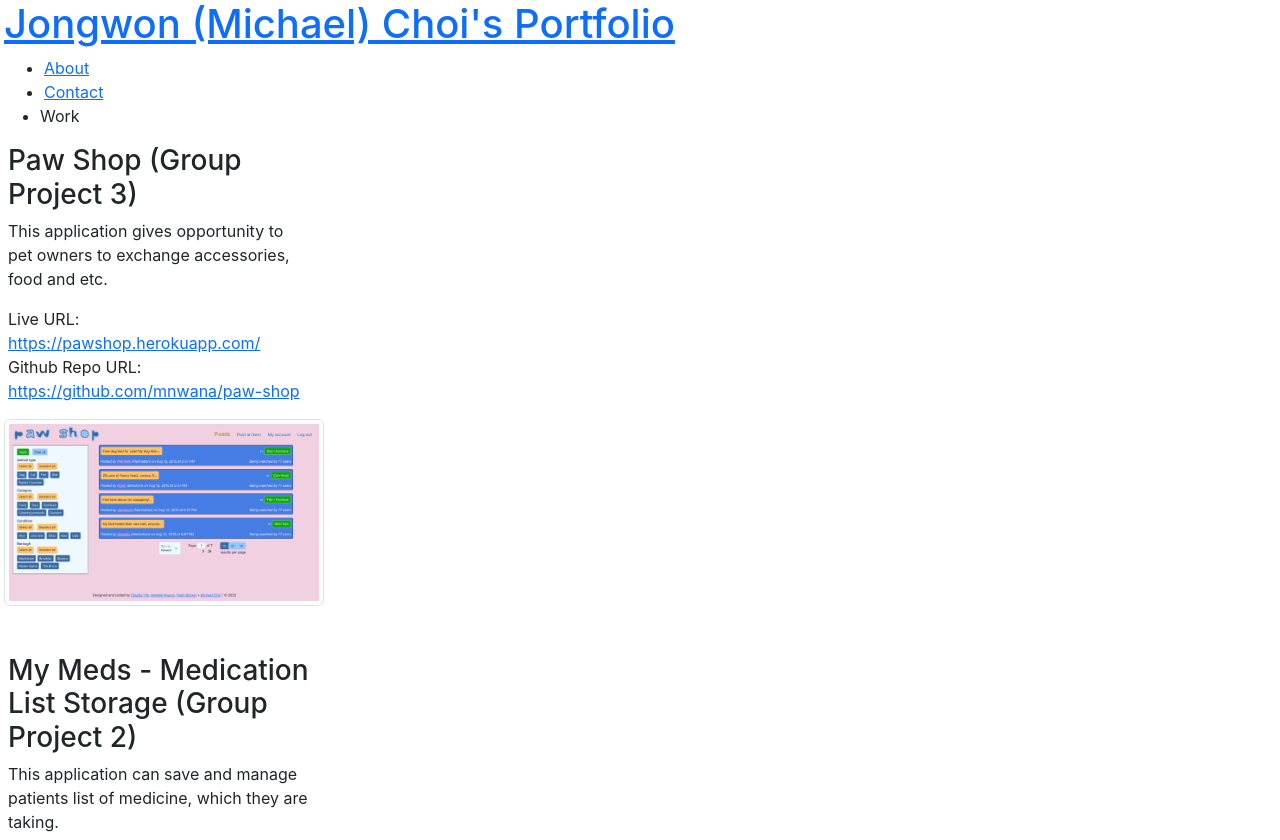
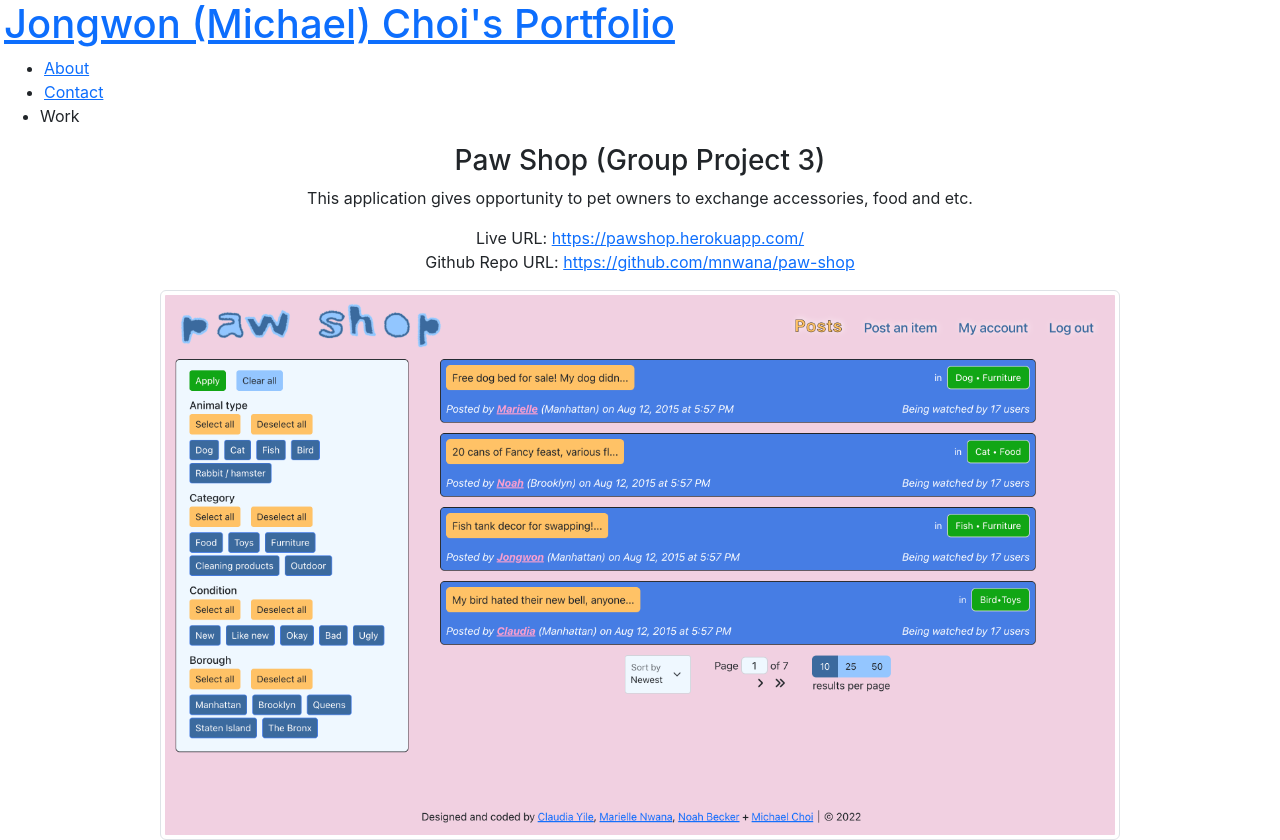
Before and after one commit to jchoi10/react-jmc-portfolio, a React (Create React App) app: page / in a window 1280 px wide. Shown: the top 840 px of the page. Built offline with nearby package versions, Linux system fonts and the light colour scheme.

Commit message:
project list style update

```diff
--- a/src/components/ProjectList/index.js
+++ b/src/components/ProjectList/index.js
@@ -37,7 +37,7 @@ const ProjectList = (props) => {
         <div>
             <div className="flex-row">
                 {projects.map((project) => (
-                    <div className="col-md-3 text-left" key={project.title}>
+                    <div className="text-center" key={project.title}>
                         <div className="mx-2">
                             <h3>{project.title}</h3>
                             <p>{capitalizeFirstLetter(project.description)}</p>
@@ -52,6 +52,7 @@ const ProjectList = (props) => {
                             src={project.image}
                             alt={project.title}
                             className="img-thumbnail mx-1 mb-5"
+                            style={{width: "75%"}}
                             key={project.title}
                         />
                     </div>
```
